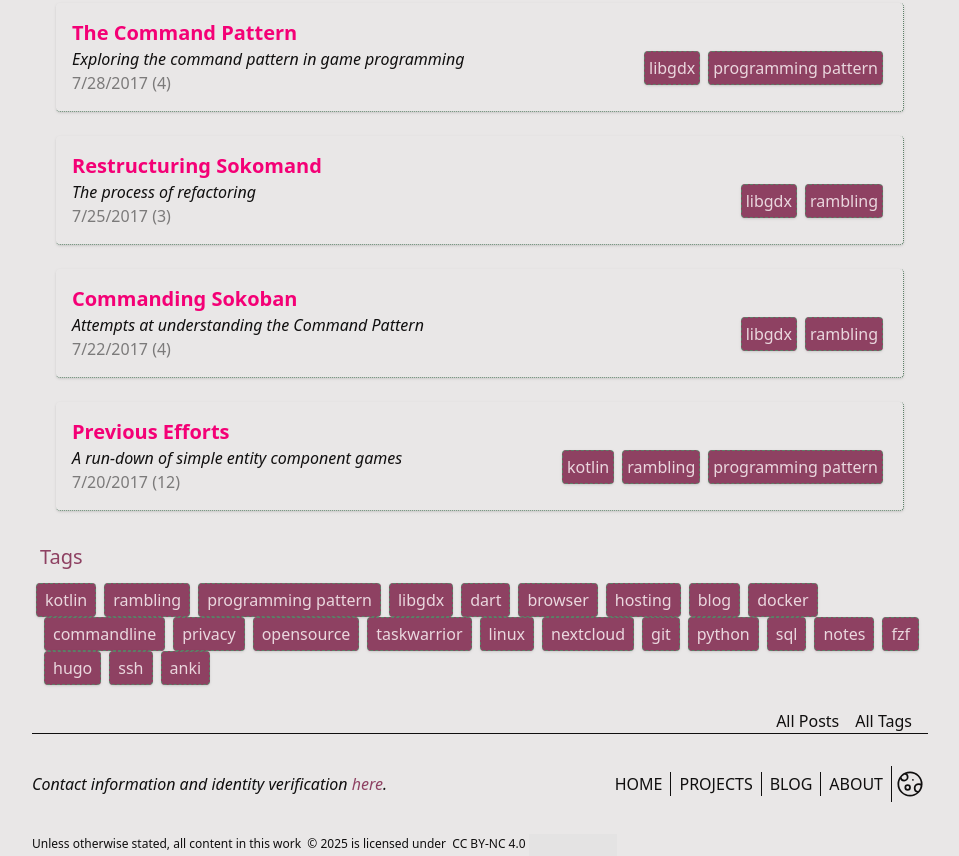
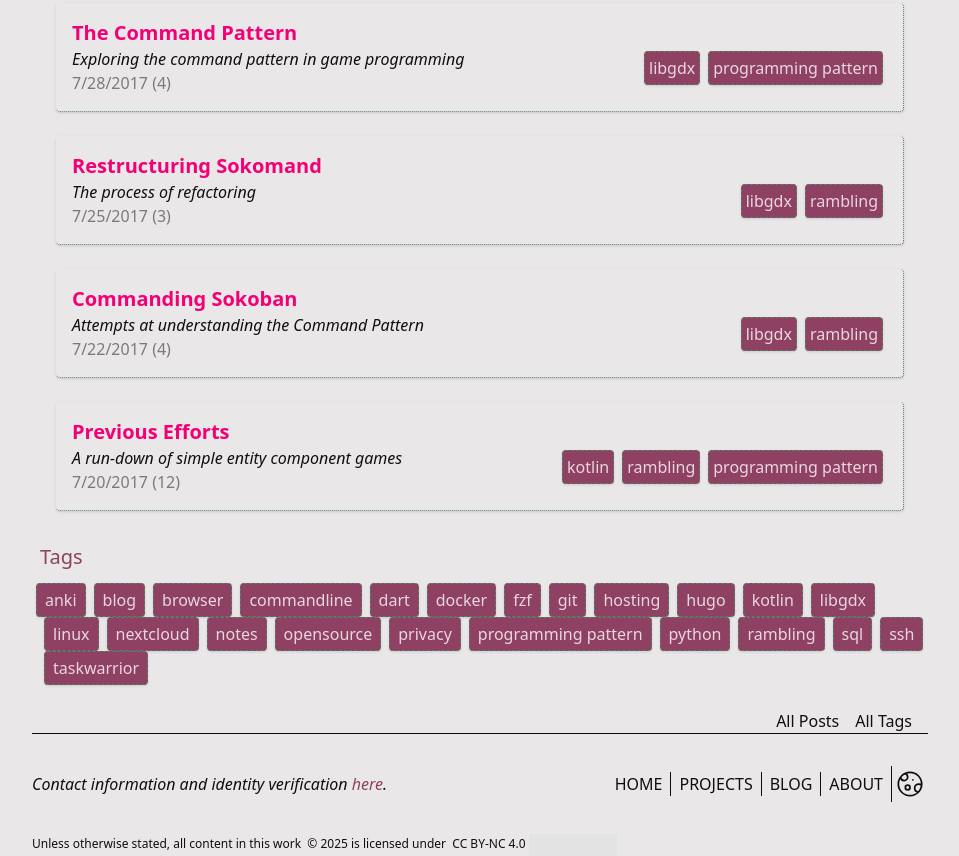
Before and after one commit to marty-oehme/page, an Astro site: page /blog in a window 1280 px wide. Shown: the part 3970-4826 px from the top of the page, without its empty margins (160-1119 px from the left). Built offline with nearby package versions, Linux system fonts and the light colour scheme; Astro itself is replaced by a stand-in of ours; some packages are replaced by stand-ins of ours; grey boxes are pictures that could not be loaded.

Commit message:
blog: Sort tag list alphabetically

```diff
--- a/src/pages/blog.astro
+++ b/src/pages/blog.astro
@@ -8,16 +8,13 @@ const pageTitle = "Blog";
 import { getCollection } from "astro:content";
 import type { CollectionEntry } from "astro:content";
 
-type BlogEntry = CollectionEntry<"blog">
+type BlogEntry = CollectionEntry<"blog">;
 
 // filter out drafts
 const publishedPosts = await getCollection("blog", ({ data }) => {
   return import.meta.env.PROD ? data.draft !== true : true;
 });
-const allTags = [
-  ...new Set(publishedPosts.map((post: BlogEntry) => post.data.tags).flat()),
-];
-
+const allTags = [...new Set(publishedPosts.map((post: BlogEntry) => post.data.tags).flat())];
 ---
 
 <BlogSectionLayout title={pageTitle}>
@@ -35,7 +32,7 @@ const allTags = [
   <h2 class="p-2 text-xl text-secondary" id="tags">Tags</h2>
   <section class="tags mb-5 flex flex-wrap justify-start space-x-2 p-1">
     {
-      allTags.map((tag) => (
+      allTags.sort().map((tag) => (
         <Button btn="secondary" href={`/tags/${tag}`}>
           <span class="p-1">{tag}</span>
         </Button>
```
